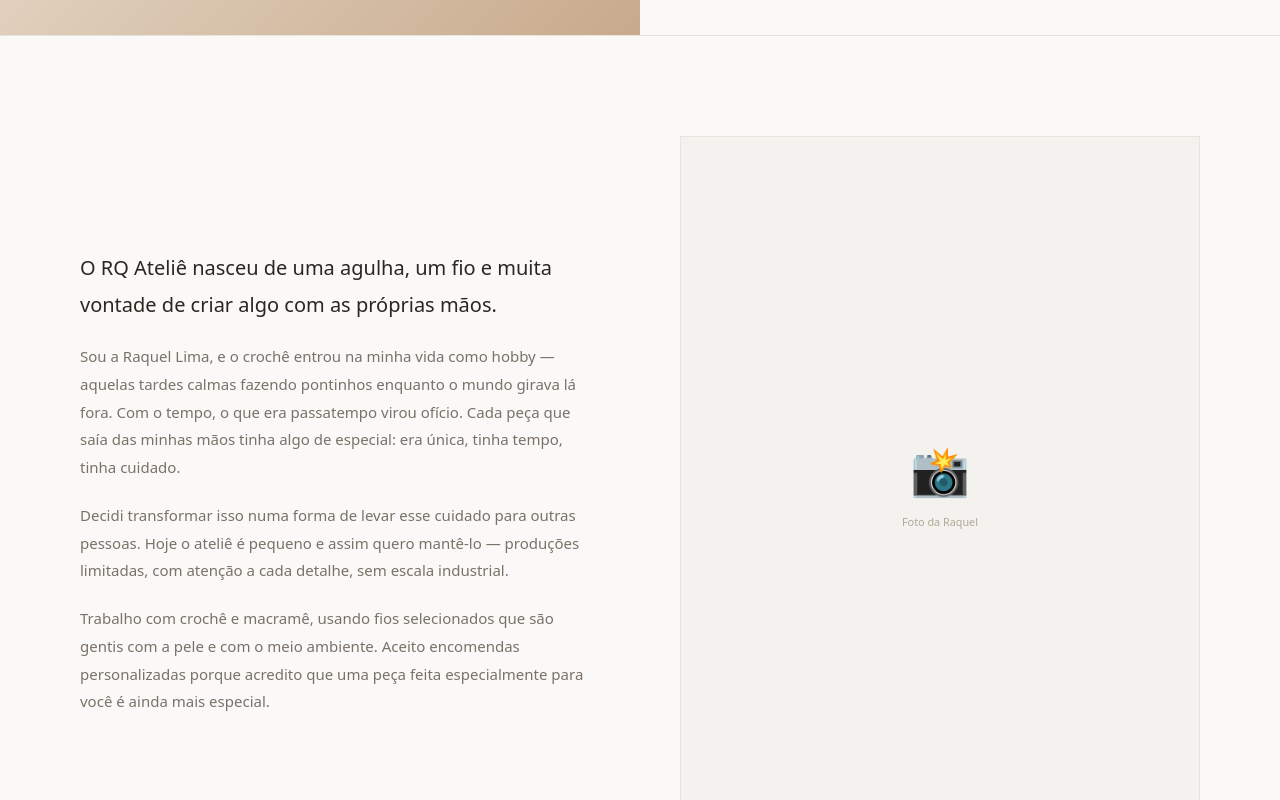
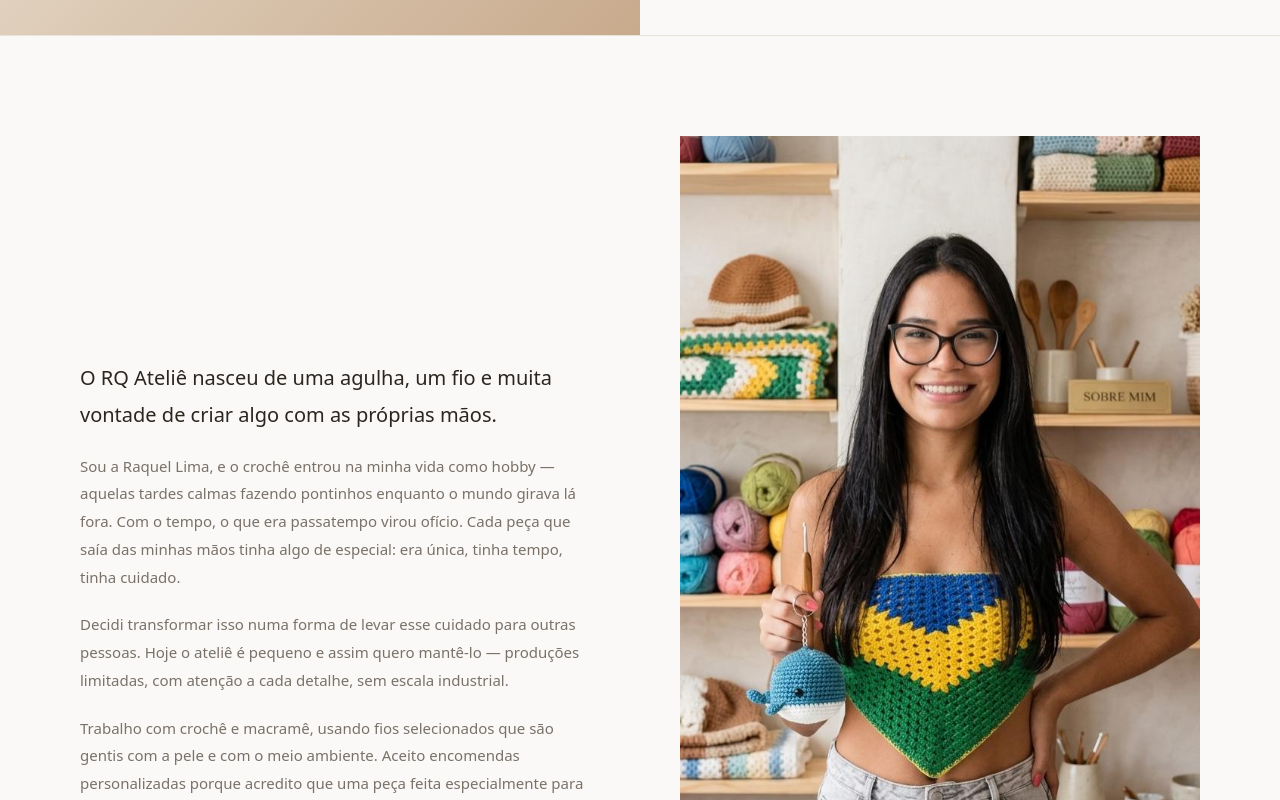
Before and after one commit to ph-robles/rq-atelie, a Next.js app: page /sobre in a window 1280 px wide. Shown: the part 460-1260 px from the top of the page. Built offline with nearby package versions, Linux system fonts and the light colour scheme; no server answers.

Commit message:
update photo

```diff
--- a/app/sobre/page.tsx
+++ b/app/sobre/page.tsx
@@ -60,12 +60,12 @@ export default function SobrePage() {
                         </div>
 
                         <div className="sobre-story__image">
-                            {/* Troque por uma foto real da Raquel:
-                  /public/sobre/raquel.jpg */}
-                            <div className="sobre-story__photo-placeholder">
-                                <span>📸</span>
-                                <small>Foto da Raquel</small>
-                            </div>
+                            <img
+                                src="/sobre/raquel.jpg"
+                                alt="Foto da artesã do RQ Ateliê"
+                                className="sobre-story__photo"
+                                style={{objectFit:'cover'}}
+                            />
                         </div>
 
                     </div>
```
